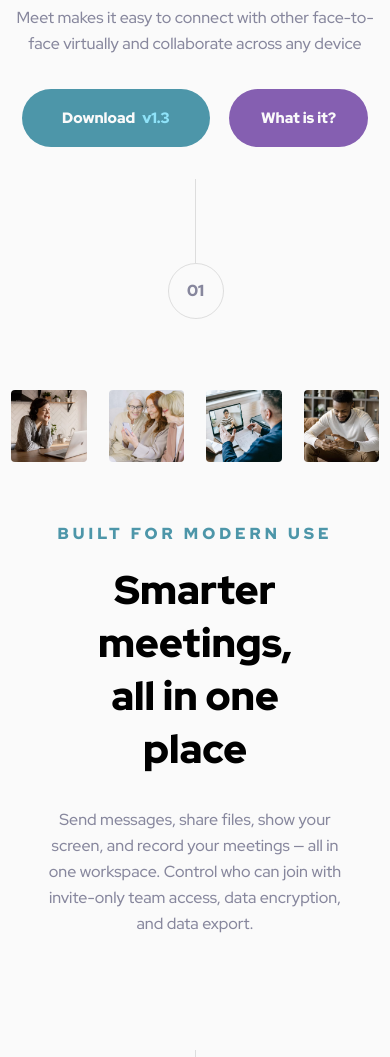
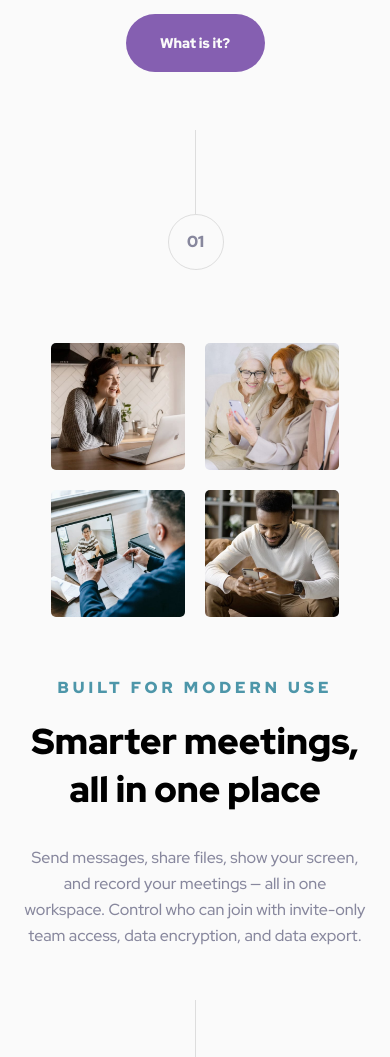
Before and after one commit to vanja-veapi/week-3, a plain HTML site: page index.html in a window 390 px wide. Shown: the part 735-1792 px from the top of the page. Drawn offline with Linux system fonts and the light colour scheme.

Commit message:
Trebalo bi da su sve greske ispravljene

```diff
--- a/assets/css/style.css
+++ b/assets/css/style.css
@@ -38,10 +38,13 @@ body
 .justify-content-end {justify-content: flex-end;}
 .justify-content-evenly {justify-content: space-evenly;}
 .overflow-hidden {overflow: hidden;}
+.bg-purple{background-color: var(--dark-purple);}
+.btn {transition: 0.4s ease-in;}
 header
 {
     width: 100%;
-    height: 160px;
+    /* height: 160px; */
+    margin: 80px 0 61px 0;
 }
 h1{font-size: 64px;}
 h2{font-weight: 900;}
@@ -132,14 +135,16 @@ button:hover
 {
     margin-top: 32px;
     width: 100%;
-    height: 58px;
+    /* height: 58px; */
+}
+.btn-padding
+{
+    padding: 16px 40px;
 }
 #download
 {
-    height: 58px;
+    /* height: 58px; */
     background-color: var(--green-blue);
-    padding: 16px 40px;
-    transition: .4s ease-in;
 }
 #download:hover
 {
@@ -155,10 +160,11 @@ span
 }
 #what-is-it
 {
-    background-color: var(--dark-purple);
-    width: 139px;
-    height: 58px;
-    transition: .4s ease-in;
+    /* background-color: var(--dark-purple); */
+    /* width: 139px;
+    height: 58px; */
+    padding: 16px 29px;
+    margin-left: 16px;
 }
 #what-is-it:hover
 {
@@ -167,7 +173,11 @@ span
 .numbers
 {
     width: 100%;
-    margin-top: 72px;
+    margin-top: 111px;
+}
+.numbers2
+{
+    margin-top: -73px;
 }
 .rectangle
 {
@@ -194,15 +204,20 @@ span
 .container-img
 {
     width: 100%;
-    margin-top: 60px;
+    margin-top: 63px;
 }
 .container-img img
 {
     /* Added max width and height instead of width/height */
     max-width: 255px;
     max-height: 242px;
-    padding: 30px;
-    border-radius: 35px;
+    /* padding: 14px; */
+    /* padding-right: 14px; */
+    border-radius: 10px;
+}
+.container-img img:nth-child(1),.container-img img:nth-child(2), .container-img img:nth-child(3)
+{
+    margin-right: 14px;
 }
 .text
 {
@@ -271,10 +286,10 @@ span
 }
 #download-footer
 {
-    width: 193px;
-    height: 58px;
-    background-color: var(--dark-purple);
-    transition: .4s ease-in;
+    /* width: 193px;
+    height: 58px; */
+    /* background-color: var(--dark-purple); */
+    /* transition: .4s ease-in; */
     font-size: 16px;
 }
 #download-footer:hover
@@ -301,12 +316,17 @@ span
 {
     .content h1
     {
-        font-size: 58px;
+        font-size: 55px;
+        width: 100%;
     }
     .text
     {
         margin: 50px 0 100px 0;
         width: 100%;
+    }
+    .text2
+    {
+        width: 54%;
     }
     .text3
     {
@@ -325,33 +345,33 @@ span
     {
         margin-right: 2rem;
     }
+    .container-img
+    {
+        padding: 0 40px;
+    }
     .container-img img
     {
         max-width: 25%;
         max-height: 25%;
     }
-    #download
-    {
-        padding: 5px 30px;
-    }
 }
-@media screen and (max-width: 992px)
+@media screen and (max-width: 1062px)
 {
     .content h1
     {
-        font-size: 40px;
+        font-size: 48px;
     }
     .content
     {
         font-size: 16px;
     }
+    .buttons
+    {
+        width: 100%;
+    }
     button
     {
-        font-size: 15px;
-    }
-    #download
-    {
-        padding: 5px 20px;
+        font-size: 14px;
     }
     .row-right
     {
@@ -379,10 +399,22 @@ span
         margin-left: 30px;
         margin-right: 30px;
     }
+    .text2
+    {
+        width: 65%;
+    }
+    .text3
+    {
+        width: 47%;
+    }
 }
 /* 768px */
 @media screen and (max-width: 856px)
 {
+    .buttons
+    {
+        width: 100%;
+    }
     section.top
     {
         /* height: 650px; */
@@ -435,11 +467,12 @@ span
     {
         order: 3;
         width: 457px;
+        margin-top: 76px;
     }
     .content h1
     {
         font-size: 48px;
-        width: 76%;
+        width: 87%;
     }
     .content p
     {
@@ -514,11 +547,14 @@ span
     }
     .first
     {
-        margin-top: 380px;
+        margin-top: 430px;
     }
-    #download
+    .numbers2
     {
-        padding: 5px 40px;
+        margin-top: 10px;
+    }
+    .container-img img:nth-child(1), .container-img img:nth-child(2), .container-img img:nth-child(3) {
+        margin-right: 0;
     }
 }
 @media only screen and (max-width: 768px) and (orientation: landscape)
@@ -528,7 +564,7 @@ span
         width: 72%;
     }
 }
-@media screen and (max-width: 375px)
+@media screen and (max-width: 436px)
 {
     .img1-container
     {
@@ -567,11 +603,12 @@ span
     }
     .first
     {
-        margin-top: 399px;
+        margin-top: 500px;
     }
     .container-img
     {
         flex-wrap: wrap;
+        padding: 0 24px;
     }
     .container-img img
     {
--- a/index.html
+++ b/index.html
@@ -12,7 +12,8 @@
     <div class="container">
         <!-- HEADER -->
         <header class="d-flex justify-content-center align-items-center">
-            <p class="logo d-flex justify-content-center align-items-center"></p>
+            <!-- <div class="logo d-flex justify-content-center align-items-center"></div> -->
+            <img src="assets/logo.svg" alt="logo">
         </header>
         <!-- HEADER END -->
 
@@ -40,10 +41,8 @@
                 <p>Meet makes it easy to connect with other face-to-face virtually and collaborate across any device</p>
 
                 <div class="buttons">
-                    <button id="download">
-                        Download <span class="version">v1.3</span>
-                    </button>
-                    <button id="what-is-it">
+                    <button id="download" class="btn btn-padding">Download <span class="version">v1.3</span></button>
+                    <button id="what-is-it" class="btn bg-purple">
                         What is it?
                     </button>
                 </div>
@@ -112,9 +111,7 @@
                 </div>
                 <p>Stay connected with reliable HD meetings and unlimited one-on-one and group video sessions.</p>
                 <div class="btn-container">
-                    <button id="download-footer">
-                        Download <span class="version">v1.3</span>
-                    </button>
+                    <button id="download-footer" class="btn btn-padding bg-purple">Download<span class="version">v1.3</span></button>
                 </div>
             </div>
         </section>
```
